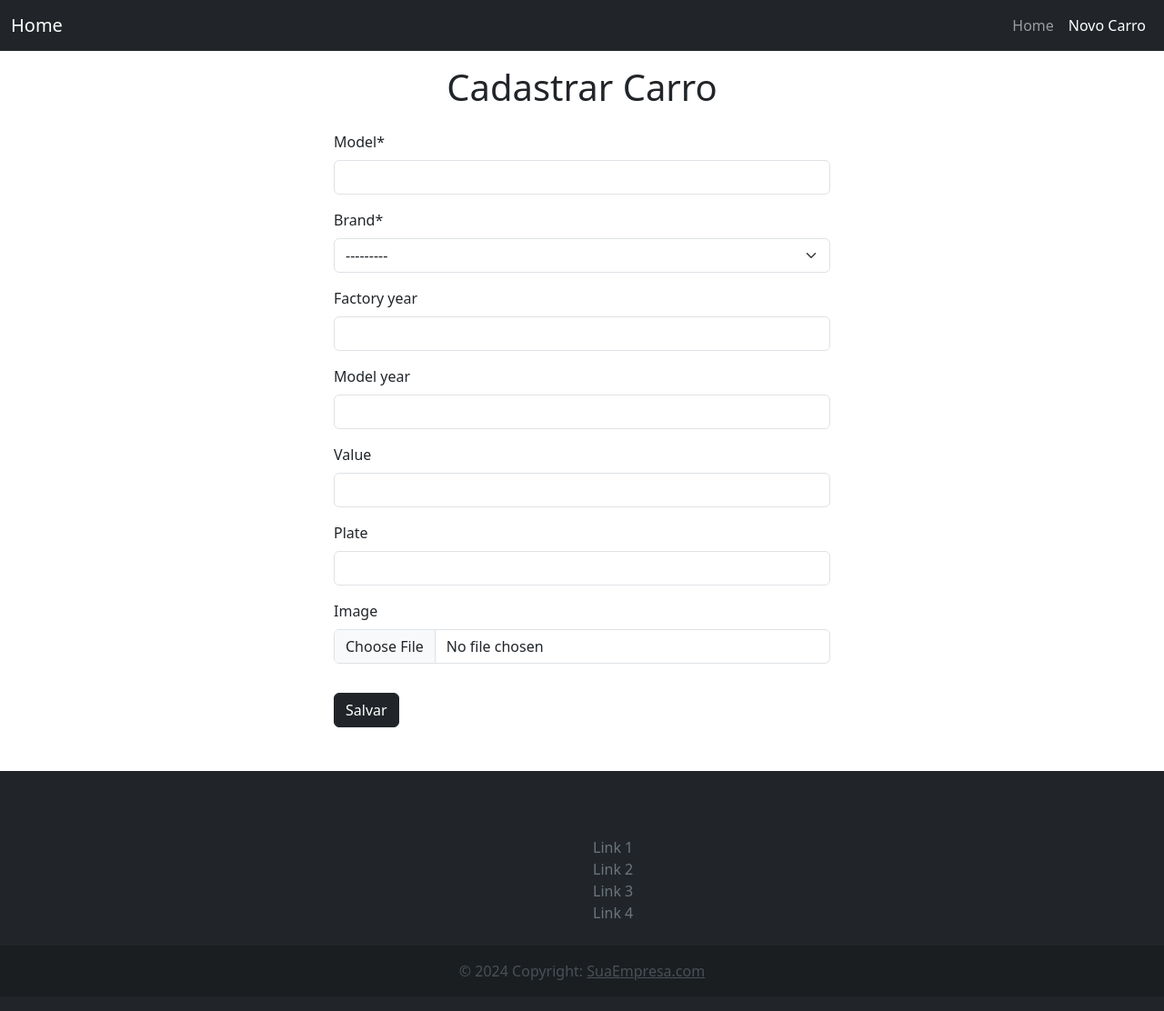
After one commit to samueloliveiraf/gerenciado-carros-dj, a Django app: page /cars/new/ in a window 1280 px wide. The commit adds this page. Shown: the whole page at 91% size. Run offline with Django 5.2, Linux system fonts and the light colour scheme; data that the repository does not hold is empty; some libraries are stand-ins or nearby versions.

Commit message:
feature: adiconando novo carro

```diff
--- /dev/null
+++ b/apps/cars/forms.py
@@ -0,0 +1,17 @@
+from django import forms
+
+from crispy_forms.helper import FormHelper
+from crispy_forms.layout import Submit
+
+from .models import Car
+
+
+class CarForm(forms.ModelForm):
+    class Meta:
+        model = Car
+        fields = ['model', 'brand', 'factory_year', 'model_year', 'value', 'plate', 'image']
+
+    def __init__(self, *args, **kwargs):
+        super().__init__(*args, **kwargs)
+        self.helper = FormHelper()
+        self.helper.form_method = 'post'
--- a/apps/cars/templates/cars.html
+++ b/apps/cars/templates/cars.html
@@ -1,7 +1,7 @@
 {% extends 'base.html' %}
 {% load static %}
 
-{% block title %} Cadastro produto {% endblock %}
+{% block title %} Lista de Carros {% endblock %}
 
 {% block main %}
     <h1 class="mb-4 d-flex justify-content-center">Lista de Carros</h1>
--- /dev/null
+++ b/apps/cars/templates/new_car.html
@@ -0,0 +1,18 @@
+{% extends 'base.html' %}
+{% load crispy_forms_tags %}
+
+{% block title %}Cadastrar Carro{% endblock %}
+
+{% block main %}
+    <h1 class="mb-4 d-flex justify-content-center">Cadastrar Carro</h1>
+    <div class="row d-flex justify-content-center mb-5">
+        <div class="col-md-6">
+            <form method="post" enctype="multipart/form-data">
+                {% csrf_token %}
+                {{ form|crispy }}
+
+                <button class="btn btn-dark mt-3" type="submit"> Salvar</button>
+            </form>
+        </div>
+    </div>
+{% endblock %}
--- a/apps/cars/urls.py
+++ b/apps/cars/urls.py
@@ -5,4 +5,5 @@ from .views import *
 
 urlpatterns = [
     path('', cars_views, name='cars'),
+    path('cars/new/', car_create_view, name='car_create_view')
 ]
--- a/apps/cars/views.py
+++ b/apps/cars/views.py
@@ -1,6 +1,7 @@
 from django.core.paginator import Paginator
-from django.shortcuts import render
+from django.shortcuts import render, redirect
 
+from .forms import CarForm
 from .models import Car
 
 
@@ -22,3 +23,15 @@ def cars_views(request):
         'cars.html',
         context=context
     )
+
+
+def car_create_view(request):
+    if request.method == 'POST':
+        form = CarForm(request.POST, request.FILES)
+        if form.is_valid():
+            form.save()
+            return redirect('cars')
+    else:
+        form = CarForm()
+
+    return render(request, 'new_car.html', {'form': form})
--- a/config/settings.py
+++ b/config/settings.py
@@ -41,7 +41,8 @@ DEFAULT_APPS = [
 ]
 
 THIRD_APPS = [
-
+    'crispy_forms',
+    'crispy_bootstrap4',
 ]
 
 PROJECT_APPS = [
@@ -62,6 +63,7 @@ MIDDLEWARE = [
 
 ROOT_URLCONF = 'config.urls'
 
+CRISPY_TEMPLATE_PACK = 'bootstrap4'
 
 TEMPLATES = [
     {
--- a/templates/base.html
+++ b/templates/base.html
@@ -20,22 +20,19 @@
     <nav class="navbar navbar-expand-lg navbar-dark bg-dark">
         <div class="container-fluid">
             <a class="navbar-brand" href="{% url 'cars' %}">Home</a>
-                <button class="navbar-toggler" type="button" data-bs-toggle="collapse" data-bs-target="#navbarNav" aria-controls="navbarNav" aria-expanded="false" aria-label="Toggle navigation">
+            <button class="navbar-toggler" type="button" data-bs-toggle="collapse" data-bs-target="#navbarNav"
+                    aria-controls="navbarNav" aria-expanded="false" aria-label="Toggle navigation">
                 <span class="navbar-toggler-icon"></span>
             </button>
             <div class="collapse navbar-collapse" id="navbarNav">
                 <ul class="navbar-nav ms-auto">
                     <li class="nav-item">
-                            <a class="nav-link active" aria-current="page" href="#">Home</a>
+                        <a class="nav-link {% if request.path == '/' %}active{% endif %}" aria-current="page"
+                           href="{% url 'cars' %}">Home</a>
                     </li>
                     <li class="nav-item">
-                            <a class="nav-link" href="#">Sobre</a>
-                        </li>
-                        <li class="nav-item">
-                            <a class="nav-link" href="#">Serviços</a>
-                        </li>
-                        <li class="nav-item">
-                            <a class="nav-link" href="#">Contato</a>
+                        <a class="nav-link {% if '/cars/new/' in request.path %}active{% endif %}"
+                           href="{% url 'car_create_view' %}">Novo Carro</a>
                     </li>
                 </ul>
             </div>
```
Lines whose indentation alone changed are shown as unchanged.
